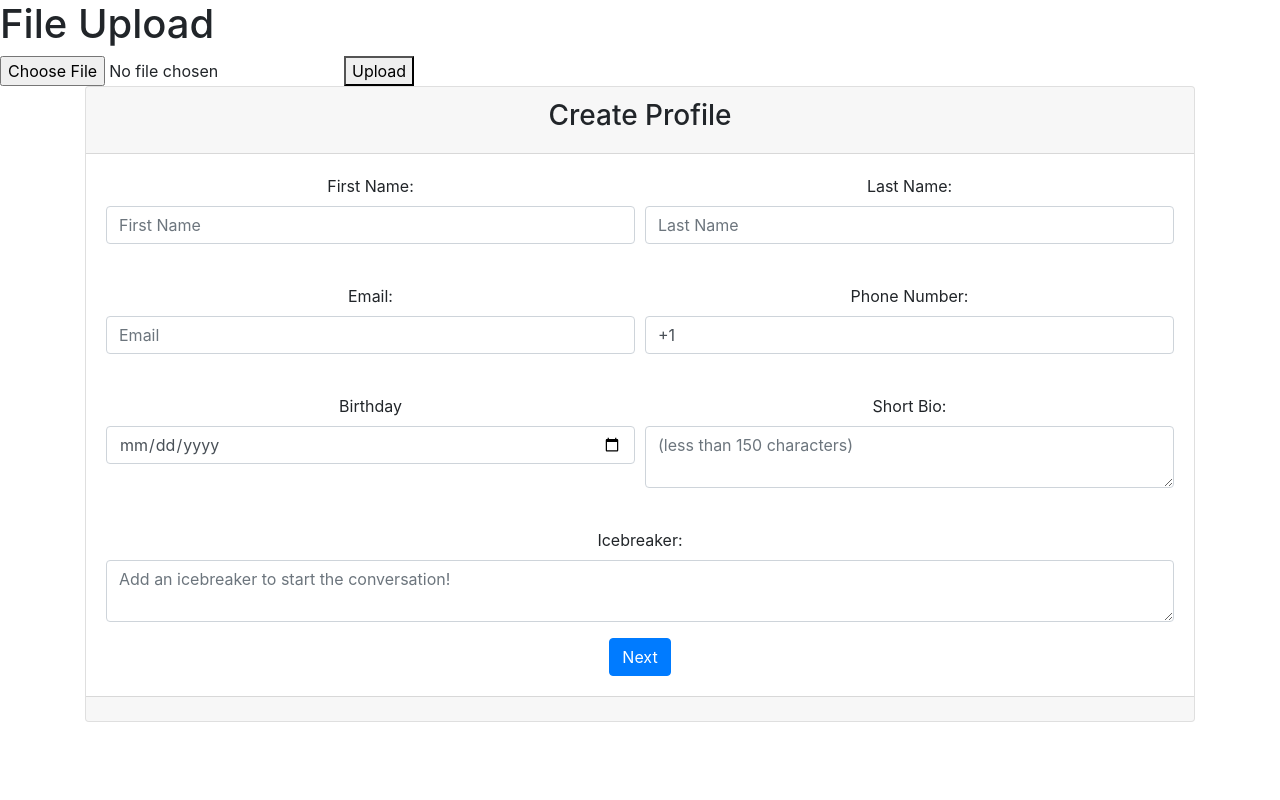
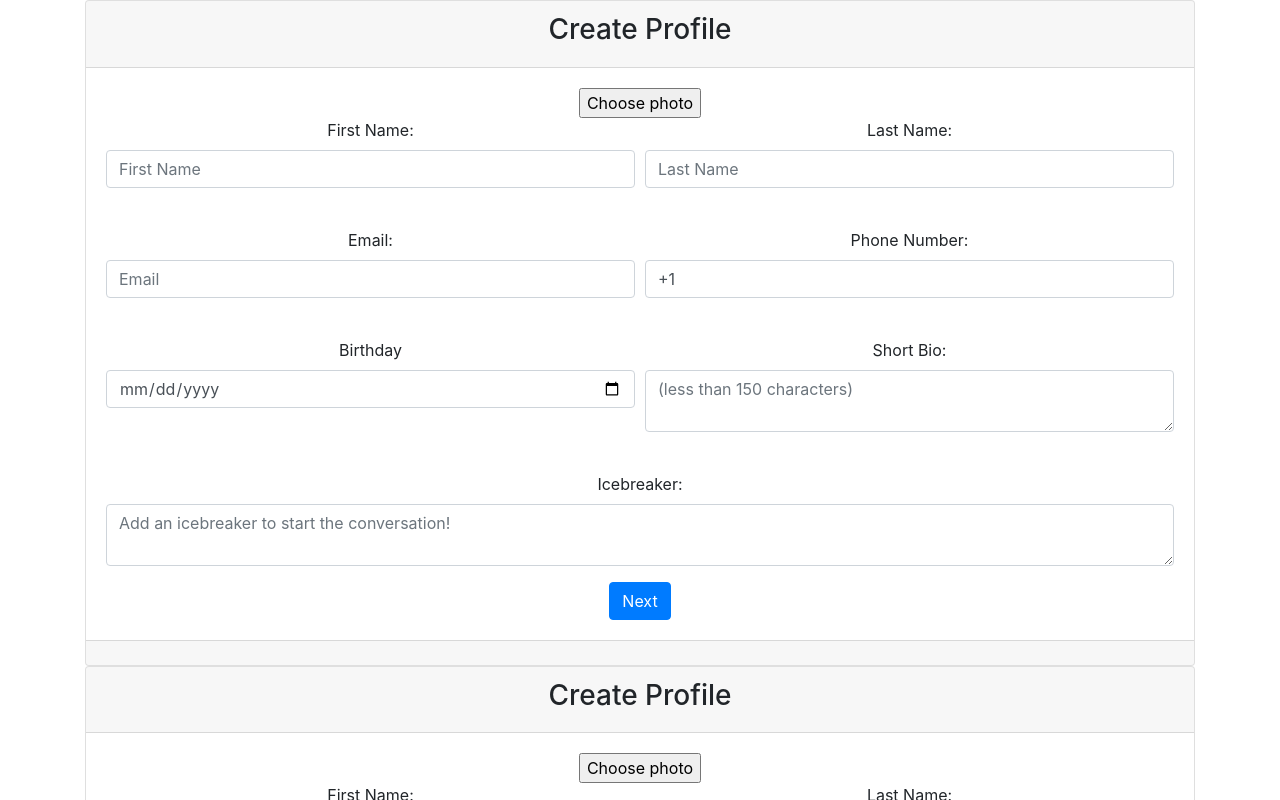
Before and after one commit to 2010Java-Nick/CHM, an Angular app in the folder CHM-frontend/CHM/: page /signup/profile in a window 1280 px wide. Shown: the top 800 px of the page. Built offline with nearby package versions, Linux system fonts and the light colour scheme.

Commit message:
add upload photo component to create profile component

```diff
--- a/CHM-frontend/CHM/src/app/app.component.html
+++ b/CHM-frontend/CHM/src/app/app.component.html
@@ -1,4 +1,4 @@
 <!-- <app-registeration></app-registeration> -->
-<!-- <app-create-profile></app-create-profile> -->
-<app-photo-upload></app-photo-upload>
+<app-create-profile></app-create-profile>
+<!-- <app-photo-upload></app-photo-upload> -->
 <router-outlet></router-outlet>
--- a/CHM-frontend/CHM/src/app/components/create-profile/create-profile.component.html
+++ b/CHM-frontend/CHM/src/app/components/create-profile/create-profile.component.html
@@ -5,7 +5,7 @@
     </div>
     <div class="card-body">
       <form [formGroup]="profileForm" (ngSubmit)="createProfile()">
-
+        <app-photo-upload></app-photo-upload>
         <div class="form-row">
           <div class="col">
             <div class="form-group">
--- a/CHM-frontend/CHM/src/app/components/photo-upload/photo-upload.component.css
+++ b/CHM-frontend/CHM/src/app/components/photo-upload/photo-upload.component.css
@@ -0,0 +1,5 @@
+.img {
+    height: 200px;
+    width: 50%;
+    border-radius: 50%;
+  }
--- a/CHM-frontend/CHM/src/app/components/photo-upload/photo-upload.component.html
+++ b/CHM-frontend/CHM/src/app/components/photo-upload/photo-upload.component.html
@@ -1,6 +1,8 @@
-<h1>File Upload</h1>
+<!-- <h1>Upload Your Profile Photo</h1> -->
 <span style="color:red;" *ngIf="message">{{message}}</span>
-<input #file type="file" accept='image/*' (change)="preview(file.files)" />
-<img [src]="imgURL" height="200" *ngIf="imgURL">
-<img [src]="formatImage(imgURLUploaded)" height="200" *ngIf="imgURLUploaded">
-<button type="button" (click)="onUpload()">Upload</button>
+
+<input #file id = "attachBtn" type="file" accept='image/*' (change)="preview(file.files)" style="display : none;"/>
+<input class = "left" type="button" value="Choose photo" onclick="document.getElementById('attachBtn').click();" />
+<img class = "img" [src]="imgURL" height="200" *ngIf="imgURL">
+<img class = "img" [src]="formatImage(imgURLUploaded)" height="200" *ngIf="imgURLUploaded">
+<!-- <button type="button" (click)="onUpload()">Upload</button> -->
```
Also changed, not shown: CHM-frontend/CHM/src/app/components/create-profile/create-profile.component.css (line endings or trailing spaces).
